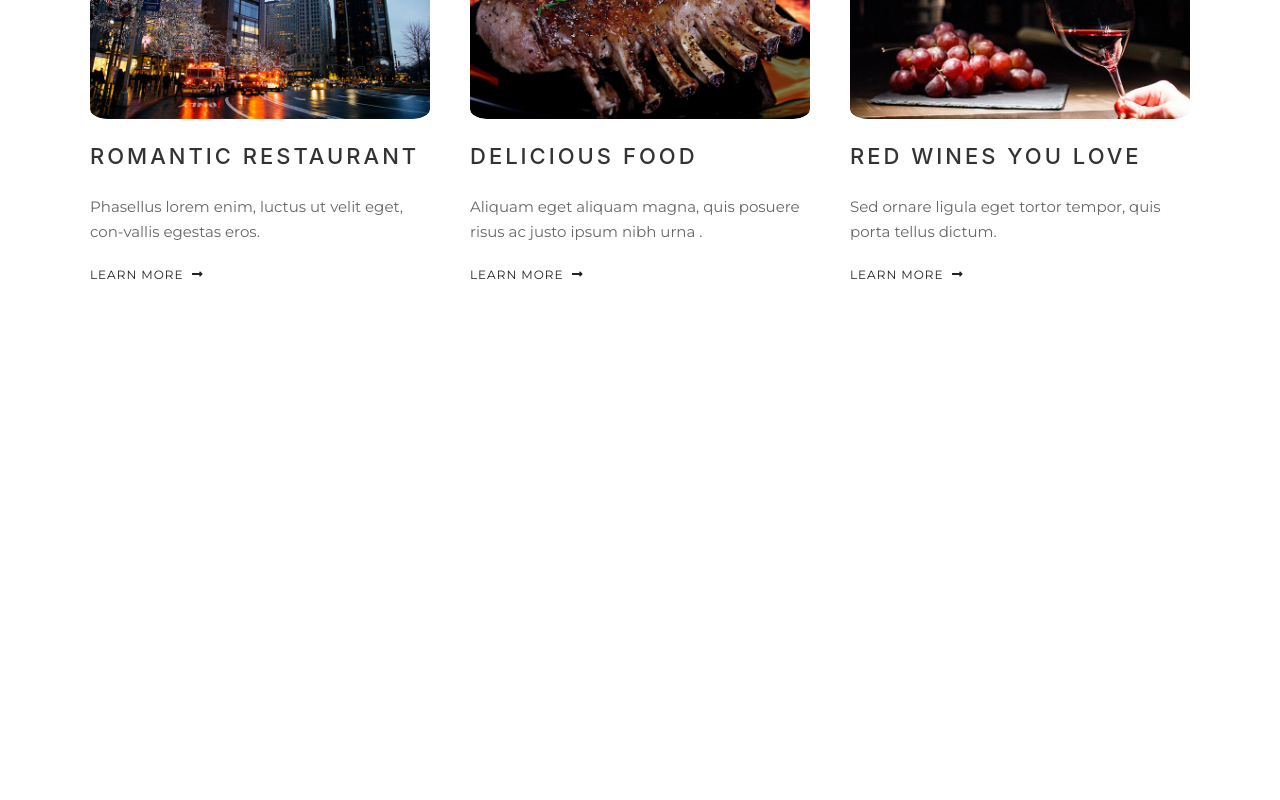
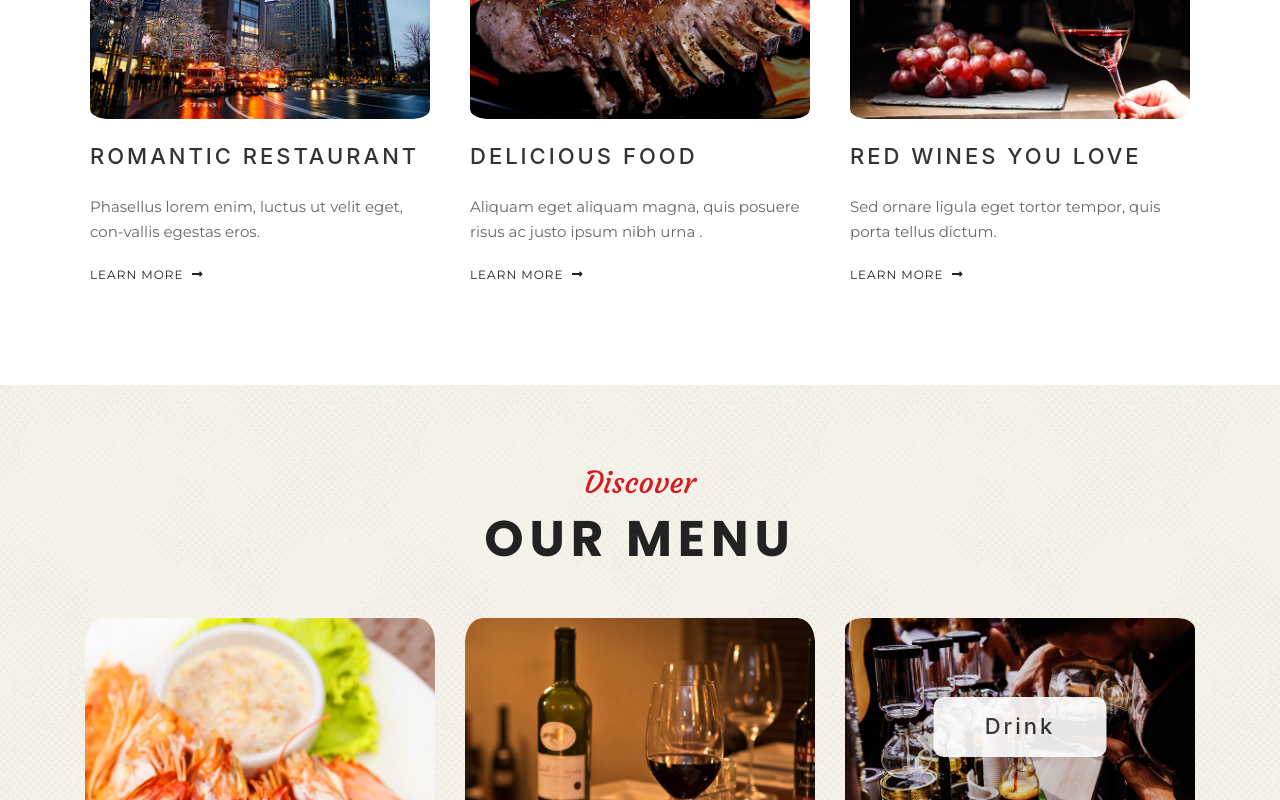
Before and after one commit to mohmed2000/PATO-RESTORANT, a React (Create React App) app: page / in a window 1280 px wide. Shown: the part 2000-2800 px from the top of the page. Before the commit the page ends 2385 px from the top, so only its background shows below. Built offline with nearby package versions, Linux system fonts and the light colour scheme.

Commit message:
add-ourMenuSection (#16)
#15

```diff
--- /dev/null
+++ b/src/component/Button.jsx
@@ -0,0 +1,10 @@
+import React from "react";
+
+export default function Button(props) {
+  const { btnText, className } = props;
+  return (
+    <div>
+      <button className={className}>{btnText}</button>
+    </div>
+  );
+}
--- a/src/component/Buttons.jsx
+++ /dev/null
@@ -1,5 +0,0 @@
-import React from "react";
-
-export default function Button() {
-  return <div></div>;
-}
--- a/src/component/Discover.jsx
+++ b/src/component/Discover.jsx
@@ -21,7 +21,7 @@ export default function Discover(props) {
         />
       </div>
       <div className="Discover-cards ">
-        <Container fluid="md">
+        <Container fluid="lg">
           <Row>
             <Col md={4}>
               <div className="Discover-card">
--- /dev/null
+++ b/src/component/DiscoverBtn.jsx
@@ -0,0 +1,10 @@
+import React from "react";
+
+export default function DiscoverBtn(props) {
+  const { btnText } = props;
+  return (
+    <div>
+      <button className="DiscoverBtn">{btnText}</button>
+    </div>
+  );
+}
--- /dev/null
+++ b/src/component/DiscoverMenu.jsx
@@ -0,0 +1,64 @@
+/* component */
+import Title from "./Title";
+import DiscoverBtn from "./DiscoverBtn";
+/* libraries */
+import { Container, Row, Col } from "react-bootstrap";
+/* images */
+import Card1 from "../pato images/our-menu/our-menu-01.jpg";
+import Card2 from "../pato images/our-menu/our-menu-05.jpg";
+import Card3 from "../pato images/our-menu/our-menu-08.jpg";
+import Card4 from "../pato images/our-menu/our-menu-10.jpg";
+import Card5 from "../pato images/our-menu/our-menu-13.jpg";
+import Card6 from "../pato images/our-menu/our-menu-16.jpg";
+
+export default function DiscoverMenu() {
+  return (
+    <div className="DiscoverMenu">
+      <Title secTit="Discover" firstTit="OUR MENU" className="black-tit" />
+      <Container fluid="lg">
+        <Row>
+          <Col md={4} sm={6}>
+            <div className="card-img DiscoverMenuCard my-3">
+              <img className="HalfImg" src={Card1} alt="Card1" />
+              <DiscoverBtn btnText="Lunch" />
+            </div>
+          </Col>
+          <Col md={4} sm={6}>
+            <div className="card-img DiscoverMenuCard my-3">
+              <img className="HalfImg" src={Card2} alt="Card2" />
+              <DiscoverBtn btnText="Dinner" />
+            </div>
+          </Col>
+          <Col md={4}>
+            <Row>
+              <Col md={12}>
+                <div className="card-img DiscoverMenuCard my-3">
+                  <img className="HalfImg" src={Card3} alt="Card3" />
+                  <DiscoverBtn btnText="Drink" />
+                </div>
+              </Col>
+              <Col md={12}>
+                <div className="card-img DiscoverMenuCard my-3">
+                  <img className="HalfImg" src={Card4} alt="Card4" />
+                  <DiscoverBtn btnText="Starters" />
+                </div>
+              </Col>
+            </Row>
+          </Col>
+          <Col md={8}>
+            <div className="card-img DiscoverMenuCard my-3 ">
+              <img className="HalfImg" src={Card5} alt="Card5" />
+              <DiscoverBtn btnText="Happy Hour" />
+            </div>
+          </Col>
+          <Col md={4}>
+            <div className="card-img DiscoverMenuCard my-3">
+              <img className="HalfImg" src={Card6} alt="Card6" />
+              <DiscoverBtn btnText="Dessert" />
+            </div>
+          </Col>
+        </Row>
+      </Container>
+    </div>
+  );
+}
--- a/src/component/MSlider.jsx
+++ b/src/component/MSlider.jsx
@@ -1,5 +1,5 @@
 /* component */
-import Buttons from "../component/Buttons";
+import Button from "../component/Button";
 import Navbar from "../component/Navbar";
 /* libraries */
 import Slider from "react-slick";
@@ -60,7 +60,7 @@ export default function MSlider(props) {
               <Navbar />
               <span className="caption2">Welcome to</span>
               <h2 className="caption1">Pato Place</h2>
-              <Buttons btnText="Look Menu" />
+              <Button btnText="Look Menu" />
             </div>{" "}
           </div>
           <div className="sliderItem2">
@@ -73,7 +73,7 @@ export default function MSlider(props) {
               <Navbar />
               <span className="caption2">Welcome to</span>
               <h2 className="caption1">Pato Place</h2>
-              <Buttons btnText="Look Menu" />
+              <Button btnText="Look Menu" />
             </div>{" "}
           </div>
           <div className="sliderItem3" id="sliderItem3">
@@ -86,7 +86,7 @@ export default function MSlider(props) {
               <Navbar />
               <span className="caption2">Welcome to</span>
               <h2 className="caption1">Pato Place</h2>
-              <Buttons btnText="Look Menu" />
+              <Button btnText="Look Menu" />
             </div>{" "}
           </div>
         </Slider>
--- a/src/pages/Home/Home.jsx
+++ b/src/pages/Home/Home.jsx
@@ -3,6 +3,8 @@ import { useHistory } from "react-router-dom";
 import MSlider from "../../component/MSlider";
 import AboutSec from "../../component/AboutSec";
 import Discover from "../../component/Discover";
+import DiscoverMenu from "../../component/DiscoverMenu";
+
 /* libraries */
 import { Container, Row, Col } from "react-bootstrap";
 
@@ -19,6 +21,7 @@ export default function Home(props) {
       <MSlider />
       <AboutSec />
       <Discover />
+      <DiscoverMenu />
     </div>
   );
 }
--- a/src/pages/Home/style.css
+++ b/src/pages/Home/style.css
@@ -6,13 +6,13 @@
     margin: 0;
     box-sizing: border-box;
 }
-/* .container {
+.container-md {
     width: 90% !important;
-    padding-right: 10px !important;
-    padding-left: 10px !important;
+    padding-right: 7px !important;
+    padding-left: 7px !important;
     margin-right: auto;
     margin-left: auto;
-} */
+}
 /*
 
  ##     ##          ######  ##       ######## ########  ######## ########
@@ -203,9 +203,18 @@ height: 15px;
     text-decoration: none;
 }
 
-/***************************************************
-****************************************************
-****************************************************/
+/*
+
+ ########  ####  ######   ######   #######  ##     ## ######## ########
+ ##     ##  ##  ##    ## ##    ## ##     ## ##     ## ##       ##     ##
+ ##     ##  ##  ##       ##       ##     ## ##     ## ##       ##     ##
+ ##     ##  ##   ######  ##       ##     ## ##     ## ######   ########
+ ##     ##  ##        ## ##       ##     ##  ##   ##  ##       ##   ##
+ ##     ##  ##  ##    ## ##    ## ##     ##   ## ##   ##       ##    ##
+ ########  ####  ######   ######   #######     ###    ######## ##     ##
+
+*/
+
 
 .Discover{
 background-image: url(../../pato\ images/blog/bg-intro-01.jpg);
@@ -261,3 +270,47 @@ padding: 120px 10px ;
     color: #222222;
     letter-spacing: 1px;
 }
+
+/*
+
+ ##     ## ######## ##    ## ##     ##          ######  ########  ######
+ ###   ### ##       ###   ## ##     ##         ##    ## ##       ##    ##
+ #### #### ##       ####  ## ##     ##         ##       ##       ##
+ ## ### ## ######   ## ## ## ##     ##          ######  ######   ##
+ ##     ## ##       ##  #### ##     ##               ## ##       ##
+ ##     ## ##       ##   ### ##     ##         ##    ## ##       ##    ##
+ ##     ## ######## ##    ##  #######  #######  ######  ########  ######
+
+*/
+
+.DiscoverMenu{
+    background-image: url(../../pato\ images/pattern2.png);
+    background-repeat: repeat;
+    width: 100%;
+    height: 100%;
+    padding: 80px 0;
+}
+.DiscoverMenuCard{
+    position: relative;
+}
+.DiscoverBtn{
+    background-color: white;
+    border-radius: 10px;
+    opacity: 0.9;
+    width: 173px;
+    height: 60px;
+    font-weight: 500;
+    font-size: 22px;
+    color: #333333;
+    letter-spacing: 3px;
+    border: 0;
+    position:absolute;
+    left: 50%;
+    top: 50%;
+    transform: translate(-50%,-50%);
+}
+.DiscoverBtn:hover{
+    background-color: #d61c22;
+    transition: all 0.6s;
+    color: #fff;
+}
--- a/src/reportWebVitals.js
+++ b/src/reportWebVitals.js
@@ -1,6 +1,6 @@
-const reportWebVitals = onPerfEntry => {
+const reportWebVitals = (onPerfEntry) => {
   if (onPerfEntry && onPerfEntry instanceof Function) {
-    import('web-vitals').then(({ getCLS, getFID, getFCP, getLCP, getTTFB }) => {
+    import("web-vitals").then(({ getCLS, getFID, getFCP, getLCP, getTTFB }) => {
       getCLS(onPerfEntry);
       getFID(onPerfEntry);
       getFCP(onPerfEntry);
```
Also changed, not shown: src/pato images/bg1.gif (renamed from src/pato images/تنزيل.gif), src/pato images/pattern2.png (added).
